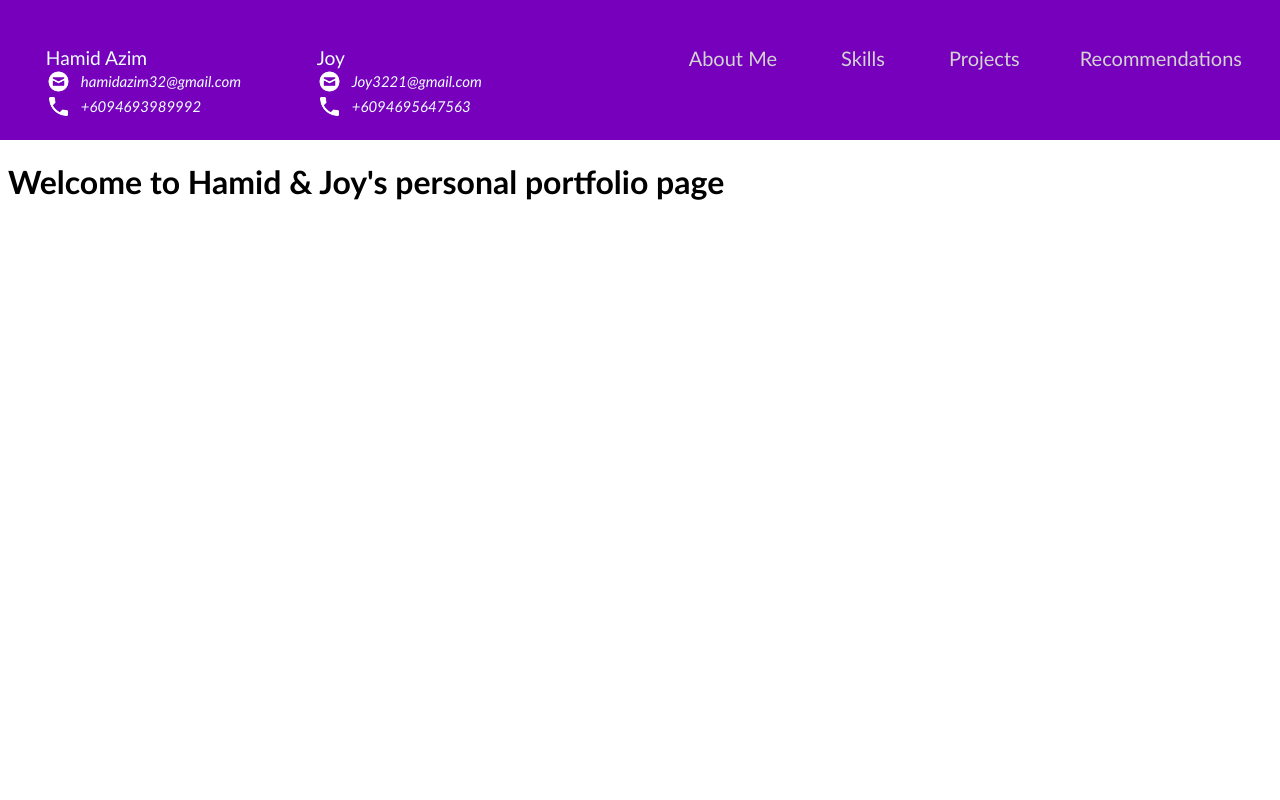
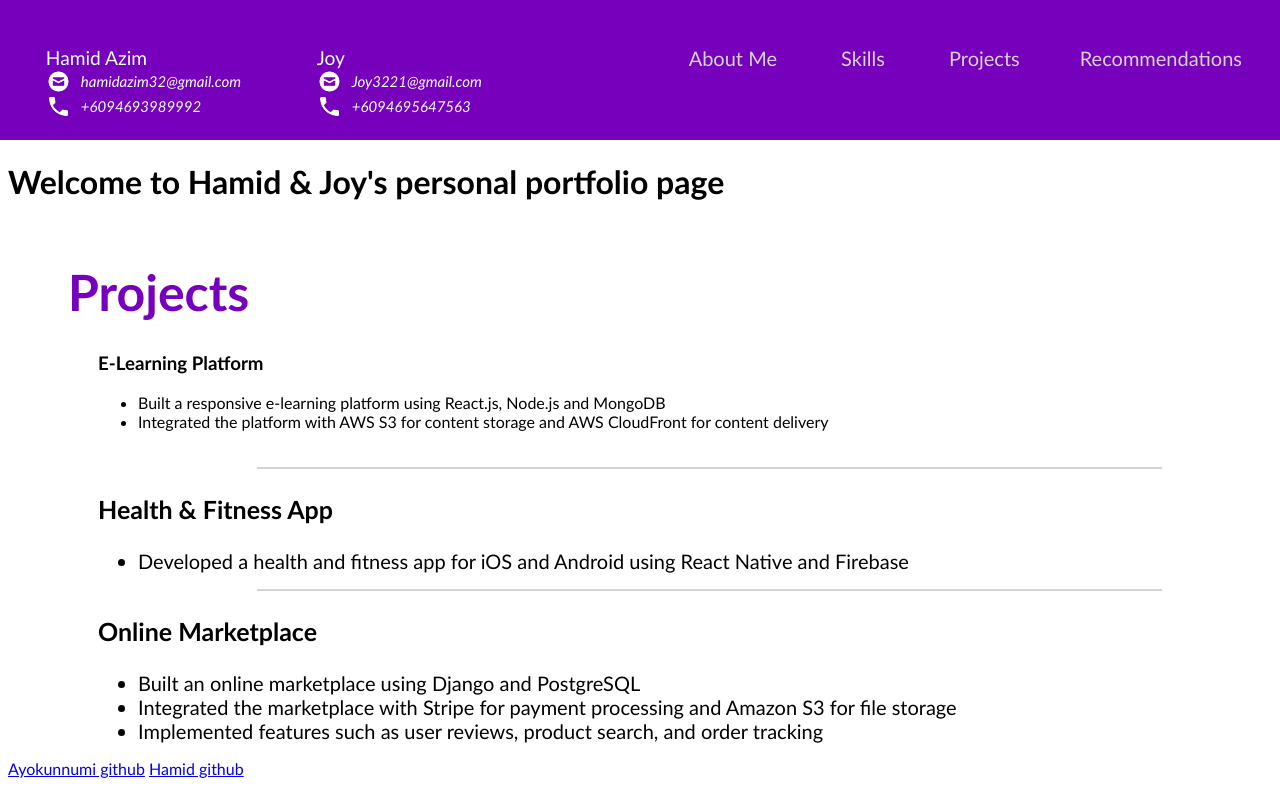
Before and after one commit to hamidazim321/Hamid-Joy, a plain HTML site: page personal_portfolio.html in a window 1280 px wide. Shown: the top 800 px of the page. Drawn offline with Linux system fonts and the light colour scheme.

Commit message:
Edit Projects

```diff
--- a/css/style.css
+++ b/css/style.css
@@ -169,7 +169,7 @@ body {
     margin-left: 5cm;
   }
 
-  .project-card {
+  .project-title {
     margin: 0 15px 15px 30px;
     padding-bottom: 5px;
   }
--- a/personal_portfolio.html
+++ b/personal_portfolio.html
@@ -1,5 +1,6 @@
 <!DOCTYPE html>
 <html lang="en">
+
 <head>
   <meta charset="UTF-8">
   <meta http-equiv="X-UA-Compatible" content="IE=edge">
@@ -7,6 +8,7 @@
   <title>Personal Portfolio</title>
   <link rel="stylesheet" href="css\style.css">
 </head>
+
 <body>
   <nav>
     <div id="navbar">
@@ -18,7 +20,7 @@
         </div>
         <div style="clear:both;"></div>
         <div class="contact_info">
-            <img src="Images\phone.png"/>
+          <img src="Images\phone.png" />
           +6094693989992
 
         </div>
@@ -31,13 +33,14 @@
         </div>
         <div style="clear:both;"></div>
         <div class="contact_info">
-            <img src="Images\phone.png"/>
+          <img src="Images\phone.png" />
           +6094695647563
 
         </div>
       </div>
       <div class="topdiv">
-            <a class="topmenu" href="#about-me">About Me</a> <a class="topmenu" href="#skills">Skills</a> <a class="topmenu" href="#projects">Projects</a><a class="topmenu" href="#recommendation">Recommendations</a>
+        <a class="topmenu" href="#about-me">About Me</a> <a class="topmenu" href="#skills">Skills</a> <a class="topmenu"
+          href="#projects">Projects</a><a class="topmenu" href="#recommendation">Recommendations</a>
         <!-- Add the links for Skills, Projects and Recommendation here -->
 
       </div>
@@ -46,5 +49,44 @@
   <div id="welcome-section">
     <h1>Welcome to Hamid & Joy's personal portfolio page </h1>
   </div>
+  <!-- Projects -->
+  <section class="projects" id="projects">
+    <h2>
+      Projects
+    </h2>
+    <div style="clear:both;"></div>
+
+    <div id="projects-container" class="projects-container">
+      <div class="project-title">
+        <h3>E-Learning Platform</h3>
+        <ul>
+          <li>Built a responsive e-learning platform using React.js, Node.js and MongoDB</li>
+          <li>Integrated the platform with AWS S3 for content storage and AWS CloudFront for content delivery</li>
+        </ul>
+      </div>
+      <hr>
+      <div class="project-card">
+        <h3>Health & Fitness App</h3>
+        <ul>
+          <li>Developed a health and fitness app for iOS and Android using React Native and Firebase</li>
+        </ul>
+      </div>
+      <hr>
+      <div class="project-card">
+        <h3>Online Marketplace</h3>
+        <ul>
+          <li>Built an online marketplace using Django and PostgreSQL</li>
+          <li>Integrated the marketplace with Stripe for payment processing and Amazon S3 for file storage</li>
+          <li>Implemented features such as user reviews, product search, and order tracking</li>
+        </ul>
+      </div>
+    </div>
+  </section>
+  <div style="clear:both;"></div>
+  <footer id="profile-link">
+    <a href="https://github.com/Ayokunnumi1" target=" _blank">Ayokunnumi github</a>
+    <a href="https://github.com/hamidazim321" target=" _blank">Hamid github</a>
+  </footer>
 </body>
+
 </html>
```
Lines whose indentation alone changed are shown as unchanged.
